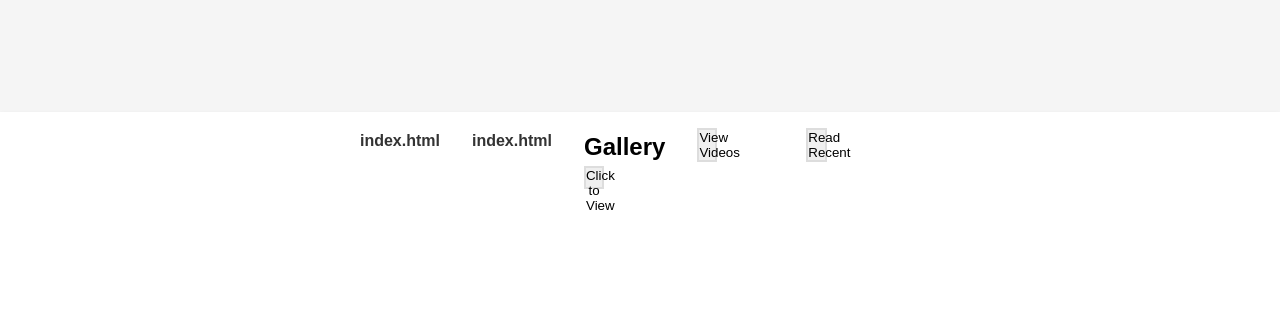
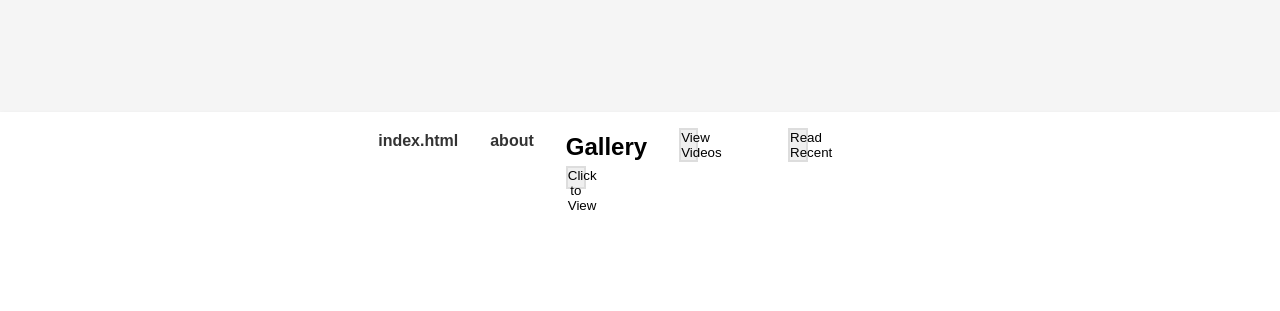
Before and after one commit to kellykingseke/TEST-Website, a plain HTML site: page index.html in a window 1280 px wide. Shown: the part 1040-1351 px from the top of the page. Drawn offline with nearby package versions, Linux system fonts and the light colour scheme.

Commit message:
index.html

```diff
--- a/index.html
+++ b/index.html
@@ -149,7 +149,7 @@
     <nav class="nav">
         <ul>
             <li><a href="#home">index.html</a></li>
-            <li><a href="#about">index.html</a></li>
+            <li><a href="#about">about</a></li>
             <li><h2>Gallery</h2><button class="grid-item">Click to View</button></li>
             <li><h2 Videos</h2><button class="grid-item">View Videos</button></li>
             <li><h2 News</h2><button class="grid-item">Read Recent</button></li>
```
